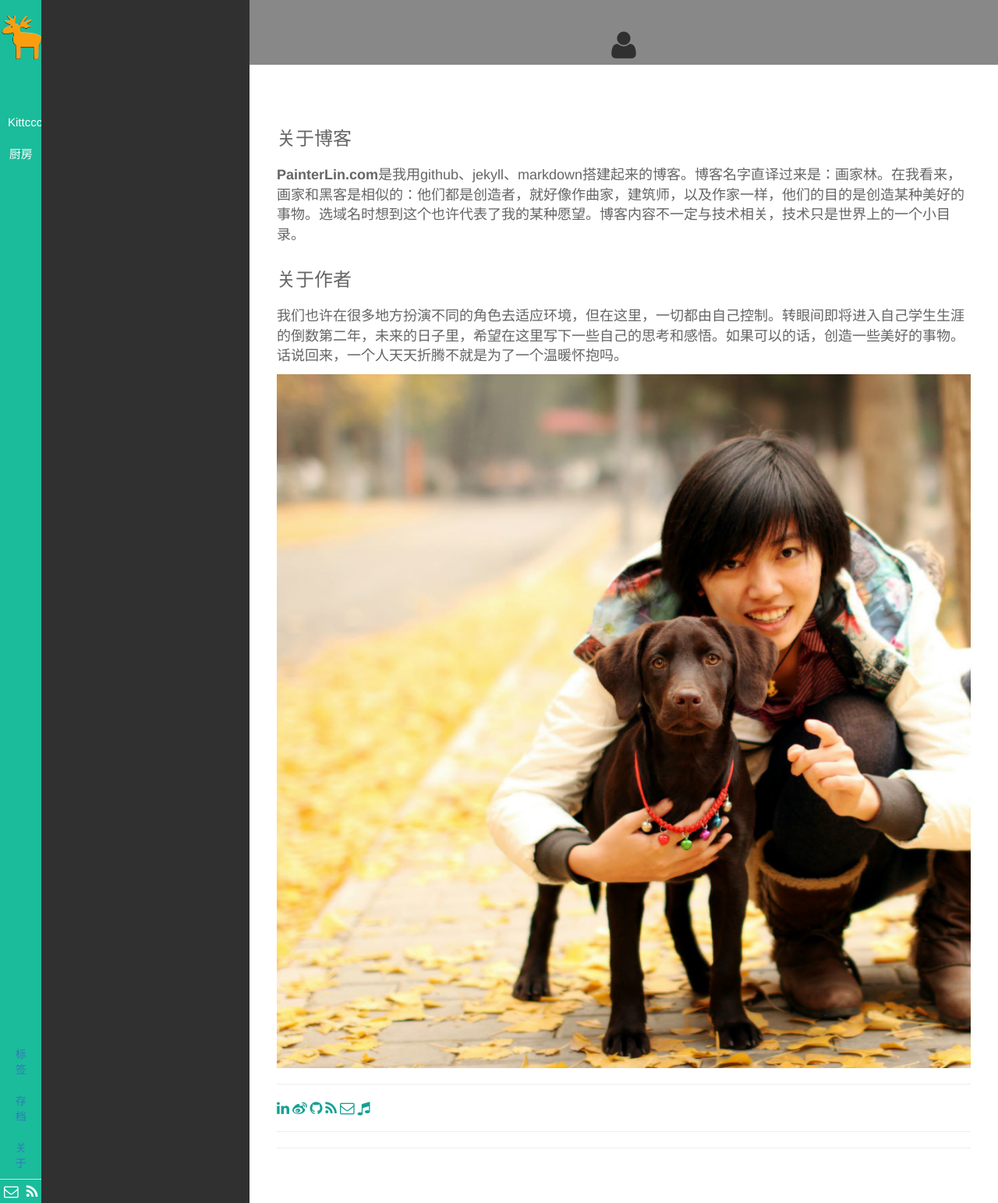
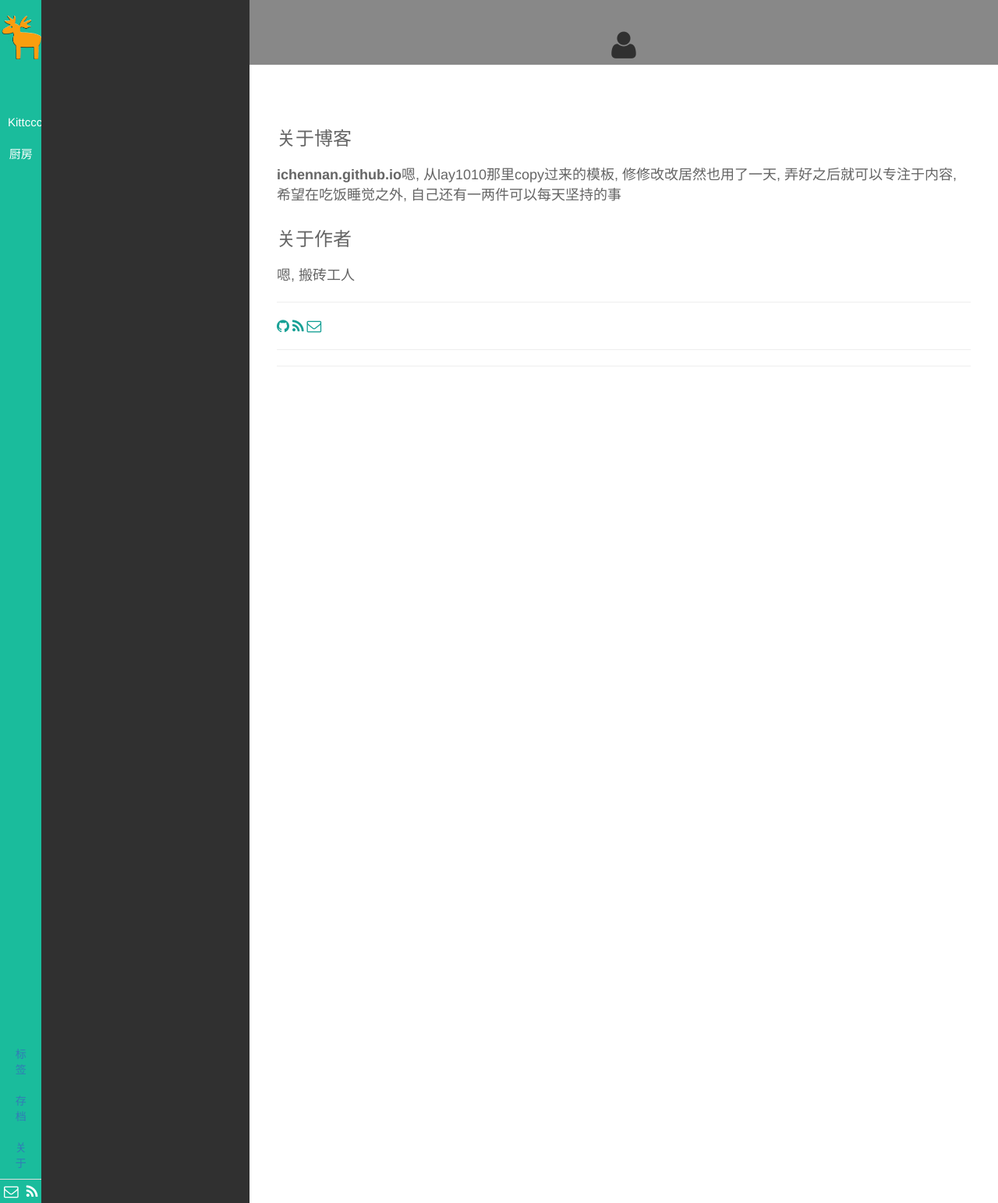
Before and after one commit to ichennan/ichennan.github.io, a Jekyll site: the page built from pages/about.html, in a window 1280 px wide. Shown: the whole page at 78% size. Built offline with Jekyll 4.4.1, drawn with Linux system fonts in a browser that asks for light colours; Markdown is read by kramdown in place of the engine named in the settings.

Commit message:
update about

```diff
--- a/pages/about.html
+++ b/pages/about.html
@@ -4,20 +4,12 @@ title: <i class="fa fa-user fa-lg"></i>
 titlename: 关于
 ---
 <h3>关于博客</h3>
-<p style=font-size:18px><B>PainterLin.com</B>是我用github、jekyll、markdown搭建起来的博客。博客名字直译过来是：画家林。在我看来，画家和黑客是相似的：他们都是创造者，就好像作曲家，建筑师，以及作家一样，他们的目的是创造某种美好的事物。选域名时想到这个也许代表了我的某种愿望。博客内容不一定与技术相关，技术只是世界上的一个小目录。</p>
+<p style=font-size:18px><B>ichennan.github.io</B>嗯, 从lay1010那里copy过来的模板, 修修改改居然也用了一天, 弄好之后就可以专注于内容, 希望在吃饭睡觉之外, 自己还有一两件可以每天坚持的事</p>
 
 <h3>关于作者</h3>
-<p style=font-size:18px>我们也许在很多地方扮演不同的角色去适应环境，但在这里，一切都由自己控制。转眼间即将进入自己学生生涯的倒数第二年，未来的日子里，希望在这里写下一些自己的思考和感悟。如果可以的话，创造一些美好的事物。话说回来，一个人天天折腾不就是为了一个温暖怀抱吗。</p>
-
-<center><img src="/public/img/dog.jpg" style="width:100%"></center>
+<p style=font-size:18px>嗯, 搬砖工人</p>
 
 <hr>
-<a href="{{ site.author.linkedin }}">
-  <i class="fa fa-linkedin fa-lg" style="color:#16a095;"></i>
-</a>
-<a href="{{ site.author.weibo }}" target="_blank">
-  <i class="fa fa-weibo fa-lg" style="color:#16a095;"></i>
-</a>
 <a href="{{ site.author.github }}" target="_blank">
   <i class="fa fa-github fa-lg" style="color:#16a095;"></i>
 </a>
@@ -27,7 +19,4 @@ titlename: 关于
 <a href="mailto:{{ site.author.email }}">
   <i class="fa fa-envelope-o fa-lg" style="color:#16a095;"></i>
 </a>
-<a href="{{ site.author.music }}">
-  <i class="fa fa-music fa-lg" style="color:#16a095;"></i>
-</a>
 <hr>
```
